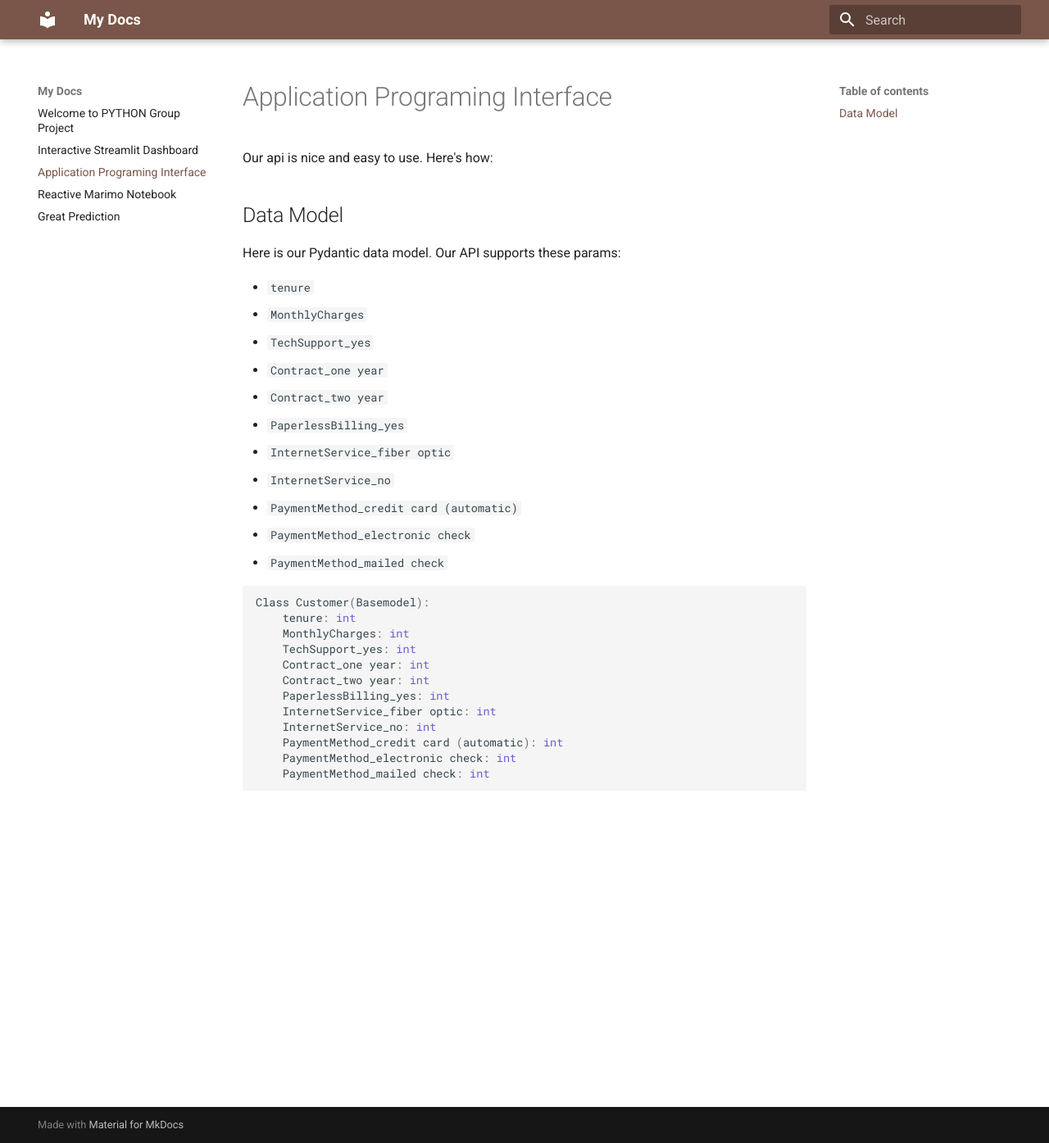
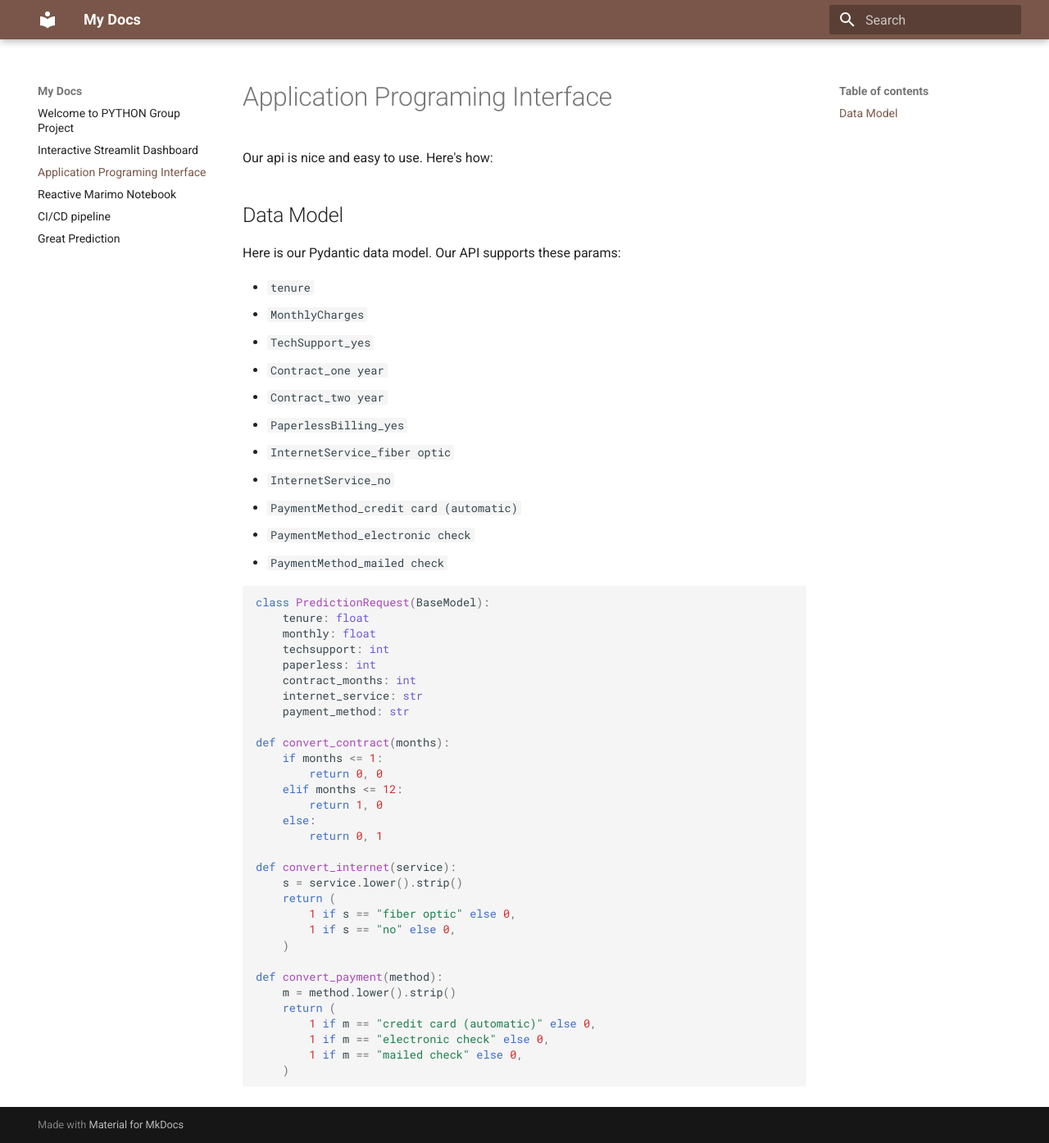
Before and after one commit to jay-teaching/group-project-python, an MkDocs documentation site: the page built from docs/api.md, in a window 1280 px wide and 1395 px high. Shown: the whole window at 82% size. Built offline with MkDocs 1.6.1 and Material for MkDocs 9.7.7, drawn with Linux system fonts in a browser that asks for light colours.

````diff
--- a/docs/api.md
+++ b/docs/api.md
@@ -19,16 +19,35 @@
 * `PaymentMethod_mailed check`
 
 ```python
-Class Customer(Basemodel):
-    tenure: int
-    MonthlyCharges: int
-    TechSupport_yes: int
-    Contract_one year: int
-    Contract_two year: int
-    PaperlessBilling_yes: int
-    InternetService_fiber optic: int
-    InternetService_no: int
-    PaymentMethod_credit card (automatic): int
-    PaymentMethod_electronic check: int
-    PaymentMethod_mailed check: int
+class PredictionRequest(BaseModel):
+    tenure: float
+    monthly: float
+    techsupport: int
+    paperless: int
+    contract_months: int
+    internet_service: str
+    payment_method: str
+
+def convert_contract(months):
+    if months <= 1:
+        return 0, 0
+    elif months <= 12:
+        return 1, 0
+    else:
+        return 0, 1
+
+def convert_internet(service):
+    s = service.lower().strip()
+    return (
+        1 if s == "fiber optic" else 0,
+        1 if s == "no" else 0,
+    )
+
+def convert_payment(method):
+    m = method.lower().strip()
+    return (
+        1 if m == "credit card (automatic)" else 0,
+        1 if m == "electronic check" else 0,
+        1 if m == "mailed check" else 0,
+    )
 ```
````
Also changed, not shown: docs/index.md (+19 -4 lines), docs/pipeline.md (added, +19 -0 lines).
